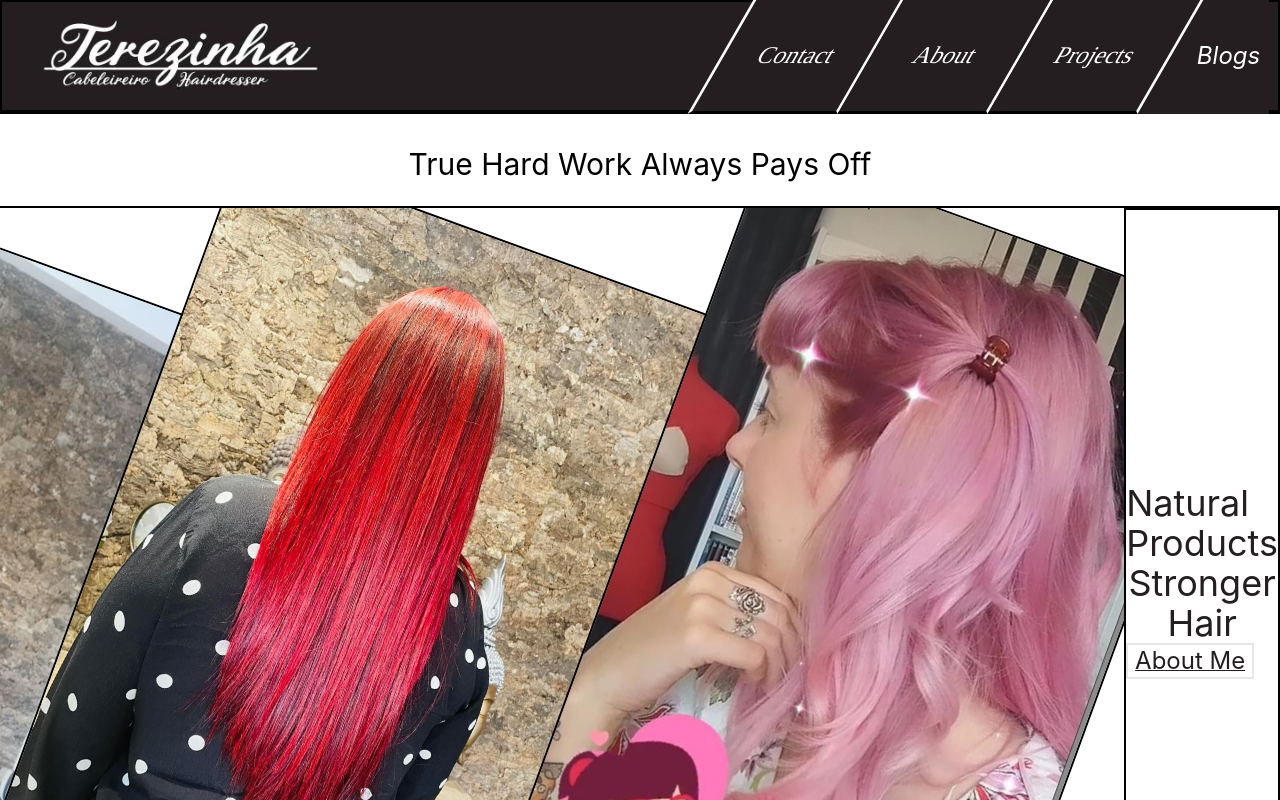
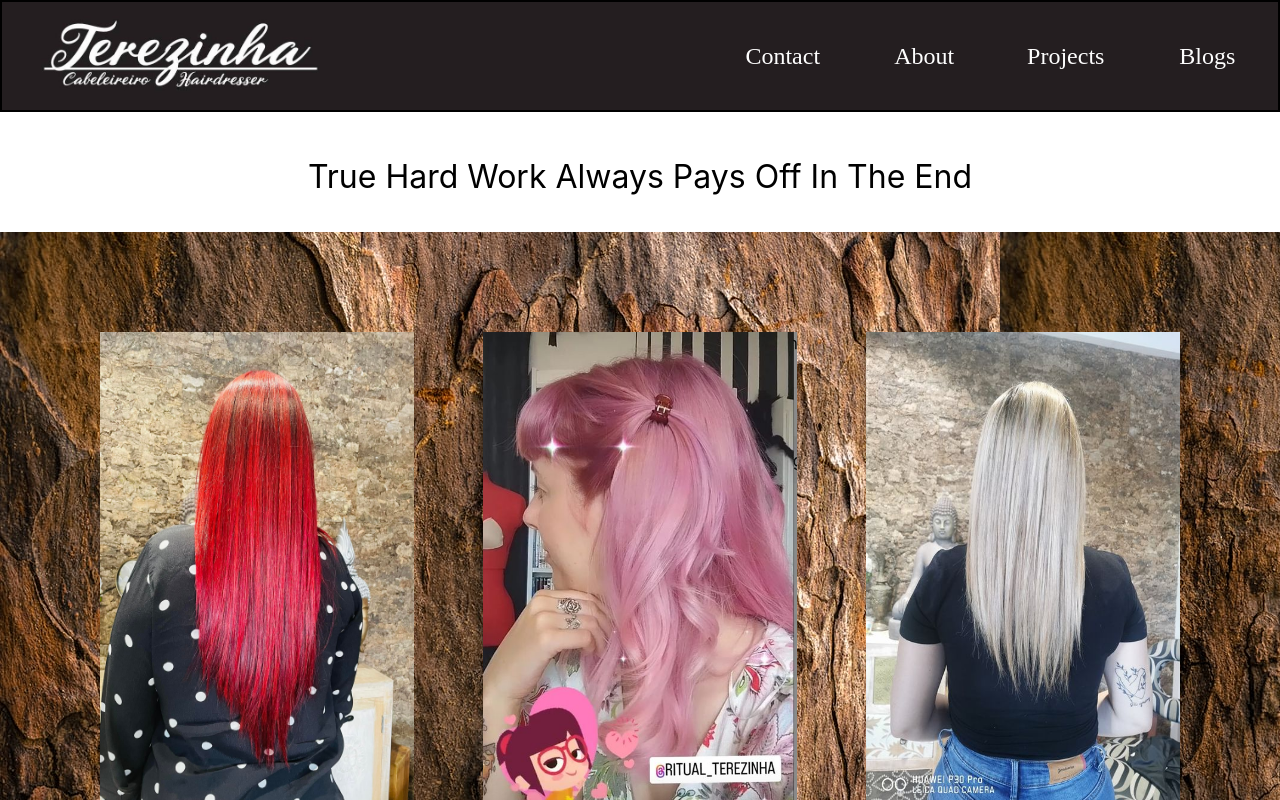
Before and after one commit to xxTomas312/Teresinha, a React (Create React App) app: page / in a window 1280 px wide. Shown: the top 800 px of the page. Built offline with nearby package versions, Linux system fonts and the light colour scheme.

Commit message:
update 5

```diff
--- a/src/App.css
+++ b/src/App.css
@@ -3,6 +3,17 @@
   src: url(./Font/Open_Sans/OpenSans-VariableFont_wdth\,wght.ttf);
  }
 
+ :root {
+   --mainColor: #241E20;
+   --buttonColor: #3B2D1F;
+   --black: black;
+   --black2: #0000009c;
+   --white: white;
+   --textColor: #FEFEFE;
+
+   --normal: x-large;
+   --big: xx-large;
+ }
 
 /* COMPONENTES UTILIZADOS POR TODO O WEBSITE */
 
@@ -16,50 +27,13 @@
 .navButton{
   width: 150px;
   height: 116px;
-  transform: skew(330deg);
-  background: #241e20;
-  border-right: 3px solid white;
-  border-bottom: 3px solid black;
-
   display: flex;
   justify-content: center;
   align-items: center;
 }
-.navFirsttButton{
-  width: 150px;
-  height: 116px;
-  transform: skew(330deg);
-  background: #241e20;
-  border-left: 3px solid white;
-  border-right: 3px solid white;
-  border-bottom: 3px solid black;
-
-  display: flex;
-  justify-content: center;
-  align-items: center;
-}
-.navBlogButton{
-  display: flex;
-  color: white;
-}
-.buttonPart1{
-  width: 0;
-  height: 0;
-  border-bottom: 116px solid #241e20;
-  margin-left: -43px;
-  border-left: 91px solid #241e20;
-}
-.buttonPart2{
-  display: flex;
-  justify-content: center;
-  align-items: center;
-  width: 50px;
-  height: 116px;
-  background: #241e20;
-}
 .navTitulo{
-  color: white;
-  font-size: x-large;
+  color: var(--textColor);
+  font-size: var(--normal);
   font-style: normal;
   transition: 0.2s ease-in-out;
   font-family: 'Times New Roman', Times, serif
@@ -67,21 +41,6 @@
 .navTitulo:hover{
   transform: scale(120%);
 }
-.textBlog{
-  width: 50px;
-  height: 116px;
-  display: flex;
-  justify-content: center;
-  align-items: center;
-  margin-right: 31px;
-  font-size: x-large;
-  font-style: italic;
-  transition: 0.2s ease-in-out;
-}
-.textBlog:hover{
-  transform: scale(120%);
-}
-
 
 /*-FOOTER-*/
 .Media_container{
@@ -91,7 +50,7 @@
 .icon_container{
   border-radius: 30%;
   width: 46px;
-  background-color: white;
+  background-color: var(--white);
   margin-left: 5px;
   margin-right: 5px;
   padding: 4px;
@@ -105,19 +64,19 @@
 }
 
 
- /*-QUALQUER BUTÃO UTILIZADO NO WEBSITE-*/
+ /*-BUTÃO-*/
  button{
   align-items: center;
   appearance: none;
-  background-image: radial-gradient(100% 100% at 100% 0, #5adaff 0, #5468ff 100%);
+  background-color: var(--mainColor);
   border: 0;
   border-radius: 6px;
-  box-shadow: rgba(45, 35, 66, .4) 0 2px 4px,rgba(45, 35, 66, .3) 0 7px 13px -3px,rgba(58, 65, 111, .5) 0 -3px 0 inset;
+
   box-sizing: border-box;
   color: #fff;
   cursor: pointer;
   display: inline-flex;
-  font-family: "JetBrains Mono",monospace;
+  font-family: "Open Sans', sans-serif";
   height: 48px;
   justify-content: center;
   line-height: 1;
@@ -134,23 +93,19 @@
   touch-action: manipulation;
   white-space: nowrap;
   will-change: box-shadow,transform;
-  font-size: 18px;
+  font-size: var(--normal);
 }
-
 button:focus {
-  box-shadow: #3c4fe0 0 0 0 1.5px inset, rgba(45, 35, 66, .4) 0 2px 4px, rgba(45, 35, 66, .3) 0 7px 13px -3px, #3c4fe0 0 -3px 0 inset;
+  box-shadow: var(--textColor) ;
 }
-
 button:hover {
-  box-shadow: rgba(45, 35, 66, .4) 0 4px 8px, rgba(45, 35, 66, .3) 0 7px 13px -3px, #3c4fe0 0 -3px 0 inset;
+  box-shadow: var(--mainColor);
   transform: translateY(-2px);
 }
-
 button:active {
-  box-shadow: #3c4fe0 0 3px 7px inset;
+  box-shadow: var(--textColor);
   transform: translateY(2px);
 }
-
 
 
 
@@ -158,23 +113,53 @@ button:active {
 
 /*-HOMEPAGE-*/
 .home_img_1, .home_img_2, .home_img_3{
-  z-index: -1;
-  width: 500px;
+  width: 314px;
   height: auto;
-  transform: rotate(20deg);
-  border: 2px solid black;
-
-  margin-left: 24px;
+  background-repeat: no-repeat;
 }
-.home_AboutMe_Container{
-  width: 35%;
-  height: auto;
-  border: 2px solid black;
+.home_mainContainer{
+  width: 100%;
+  height: 100%;
+}
+.home_titleContainer{
   display: flex;
   justify-content: center;
   align-items: center;
-  color: #241e20;
-  background-color: white;
+
+  font-size: var(--big);
+
+  margin-top: 10px;
+
+  height: 110px;
+  background-color: var(--white);
+}
+.home_AboutMeContainer{
+  width: 35%;
+  display: flex;
+  justify-content: center;
+  align-items: center;
+  color: var(--mainColor);;
+  background-image: url(/src/Img/background1.jpeg);
+}
+/* First Home Container */
+.home_imgContainer_1{
+  padding: 100px;
+  height: 100%;
+  z-index: -1;
+  display: flex;
+  justify-content: space-between;
+  background-image: url(/src/Img/background1.jpeg);
+  z-index: -1;
+}
+
+/* Second Home Container */
+/*Button To Switch Backgrounds*/
+.switch{
+  width: 5px;
+  height: 30px;
+  background-color: red;
+  border-radius: 60%;
+  background-image: url(/src/Img/background1.jpeg);
 }
 
 
@@ -199,12 +184,13 @@ button:active {
   margin-bottom: 30px;
 }
 .grid_item {
-  border: 1px solid rgba(0, 0, 0, 0.8);
+  border: 1px solid var(--black);
   height: 310.5px;
   padding: 20px;
   font-size: 30px;
   text-align: center;
 }
+
 /*-CONTACT-*/
 .contact_container{
   display:flex;
@@ -212,7 +198,30 @@ button:active {
   align-items: center;
   height: 753px;
 
-  border-top: 2px solid black;
+  border-top: 2px solid var(--black);
+}
+/*When Alert Activated*/
+.contact_alert{
+  top: 0%;
+  left: 0%;
+  position: absolute;
+  width: 100%;
+  height: 100%;
+  background-color: var(--black2);
+
+  display: flex;
+  justify-content: center;
+  align-items:center;
+ }
+
+.contact_box{
+  width: 420px;
+  height: 185px;
+  display: flex;
+  flex-direction: column;
+  background-color: var(--white);
+  justify-content: center;
+  align-items: center;
 }
 
 /*-BLOG-*/
@@ -222,8 +231,8 @@ button:active {
   width: 50%;
   display: flex;
   align-items: center;
-  border-right: 2px solid black;
-  border-left: 2px solid black;
+  border-right: 2px solid var(--black);
+  border-left: 2px solid var(--black);
 }
 .post_container{
   flex-direction: column;
@@ -231,7 +240,7 @@ button:active {
   width: 80%;
   display: flex;
   align-items: center;
-  border-right: 2px solid black;
-  border-left: 2px solid black;
-  border-top: 2px solid black;
+  border-right: 2px solid var(--black);
+  border-left: 2px solid var(--black);
+  border-top: 2px solid var(--black);
 }
--- a/src/componentes/Footer.tsx
+++ b/src/componentes/Footer.tsx
@@ -23,7 +23,7 @@ export default function Footer() {
                     <img src={Instagram} className="footer_icons"/>
                 </a>
                 {/* Msgr Icon */}
-                <a href="https://api.whatsapp.com/send?phone=15551234567" className="icon_container">
+                <a href="" className="icon_container">
                     <img src={Msgr} className="footer_icons"/>
                 </a>
                 {/* WhatsApp Icon */}
--- a/src/componentes/Nav.tsx
+++ b/src/componentes/Nav.tsx
@@ -8,27 +8,23 @@ function Nav({paginaAtual}:any){
             {/*Main COntainer*/}
             <nav className="z-40 bg-[#241E20] flex justify-between items-center w-100 h-28 border-black border-2 ">
                 {/* Logo Conatiner */}
-                <section className="ml-8 flex justify-center items-center">
+                <section className="ml-8 flex justify-center items-center ">
                     <Link className="underline decoration-3 text-2xl"to="/">
                         <img src={Logo} className="h-20"/>
                     </Link>
                 </section>
                 <section className="buttonsContainer">
-                        <Link className="navFirsttButton" to="/Contact">
+                        <Link className="navButton" to="/Contact">
                             <h1 className="navTitulo" style={paginaAtual === '/Contact' ? style : undefined}>Contact</h1>
                         </Link>
                         <Link className="navButton" to="/AboutMe">
                             <h1 className="navTitulo" style={paginaAtual === '/AboutMe' ? style : undefined}>About</h1>
                         </Link>
                         <Link className="navButton" to="/Projects">
-
-                                <h1 className="navTitulo" style={paginaAtual === '/Projects' ? style : undefined}>Projects</h1>
+                            <h1 className="navTitulo" style={paginaAtual === '/Projects' ? style : undefined}>Projects</h1>
                         </Link>
-                        <Link className="navBlogButton" to="/Blog">
-                            <div className="buttonPart1"></div>
-                            <div className="buttonPart2">
-                                <h1 className="textBlog" style={paginaAtual === '/Blog' ? style : undefined}>Blogs</h1>
-                            </div>
+                        <Link className="navButton" to="/Blog">
+                            <h1 className="navTitulo" style={paginaAtual === '/Blog' ? style : undefined}>Blogs</h1>
                         </Link>
                 </section>
             </nav>
--- a/src/paginas/Home.tsx
+++ b/src/paginas/Home.tsx
@@ -5,28 +5,34 @@ import Footer from '../componentes/Footer'
 import Img1 from '../Img/img1.jpeg'
 import Img2 from '../Img/img2.jpeg'
 import Img3 from '../Img/img3.jpeg'
+import Img4 from '../Img/background3.jpeg'
 
 function Home(){
     return(
         <>
         <Nav paginaAtual="/"></Nav>
-        <section className="text-center h-1/1">
-                <div className="bg-white w-full h-24 border-t-2 border-b-2 border-black">
-                    <h1 className='mt-8 text-3xl t'>True Hard Work Always Pays Off</h1>
+        <section>
+            <div className="home_titleContainer">
+                <h1>True Hard Work Always Pays Off In The End</h1>
+            </div>
+            <section className="home_mainContiner">
+                <div className="home_imgContainer_1">
+                    <img src={Img1} className="home_img_1" />
+                    <img src={Img2} className="home_img_2"/>
+                    <img src={Img3} className="home_img_3"/>
                 </div>
-                {/*Img Container*/}
-                <section className="flex justify-end align-center h-4/6">
-                    <img src={Img3} className="home_img_1"/>
-                    <img src={Img1} className="home_img_2"/>
-                    <img src={Img2} className="home_img_3"/>
-                    <div className="home_AboutMe_Container">
-                        <div className="flex flex-col justify-between align-center">
-                            <h1 className="text-4xl w-1/2">Natural Products</h1>
-                            <h1 className="text-4xl">Stronger Hair</h1>
-                            <Link className="flex text-2xl justify-center items-center underline decoration-1 w-32 border-2" to="/Store">About Me</Link>
-                        </div>
+                {/*<div className="home_imgContainer_2">
+                    <img src={Img4} className="home_img_4"/>
+                </div>/*}
+                {/*-BTTNS TO CHANGE BACKGROUND-*/}
+                <div className="flex justify-center items-center mb-4 mt-4">
+                    <div className="flex w-32 justify-between">
+                        <button className="switch"></button>
+                        <button className="switch"></button>
+                        <button className="switch"></button>
                     </div>
-                </section>
+                </div>
+            </section>
         </section>
         <Footer></Footer>
         </>
```
Also changed, not shown: src/paginas/Contact.tsx (+18 -11 lines), 1 other file (tests, documents, lock files or other folders).
